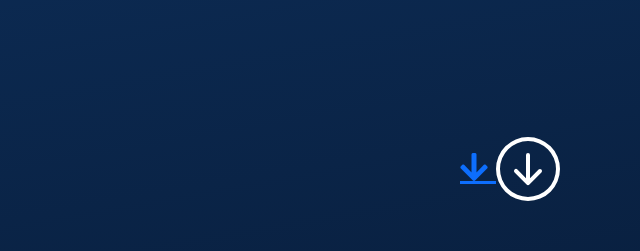
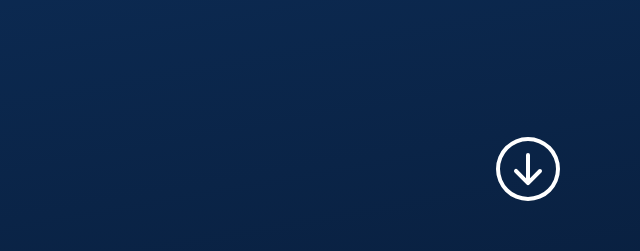
Before and after one commit to CutieMath/govHackProject, a website built with webpack: page src/index.html in a window 1280 px wide. Shown: the part 1820-2071 px from the top of the page, 640-1280 px from the left. Built offline with nearby package versions, Linux system fonts and the light colour scheme; files whose address does not match are found by name.

Commit message:
fix multiple fontAwesome arrows

```diff
--- a/src/index.html
+++ b/src/index.html
@@ -24,7 +24,7 @@
       <h1 class="section-title">Rank your core <span class="high-light">Competencies</span></h1>
         <div id="competencies" class="competency-box"></div>
       <div class="arrow bounce">
-        <a class="fa fa-arrow-down fa-2x" href="#job-section">
+        <a href="#job-section">
           <svg xmlns="http://www.w3.org/2000/svg" width="64" height="64" fill="white" class="bi bi-arrow-down-circle" viewBox="0 0 16 16">
             <path fill-rule="evenodd" d="M1 8a7 7 0 1 0 14 0A7 7 0 0 0 1 8zm15 0A8 8 0 1 1 0 8a8 8 0 0 1 16 0zM8.5 4.5a.5.5 0 0 0-1 0v5.793L5.354 8.146a.5.5 0 1 0-.708.708l3 3a.5.5 0 0 0 .708 0l3-3a.5.5 0 0 0-.708-.708L8.5 10.293V4.5z"/>
         </svg>
--- a/src/style.css
+++ b/src/style.css
@@ -111,7 +111,6 @@ body {
 
 .arrow {
   text-align: right;
-
   transform: translateX(-50%);
 }
 .bounce {
```
